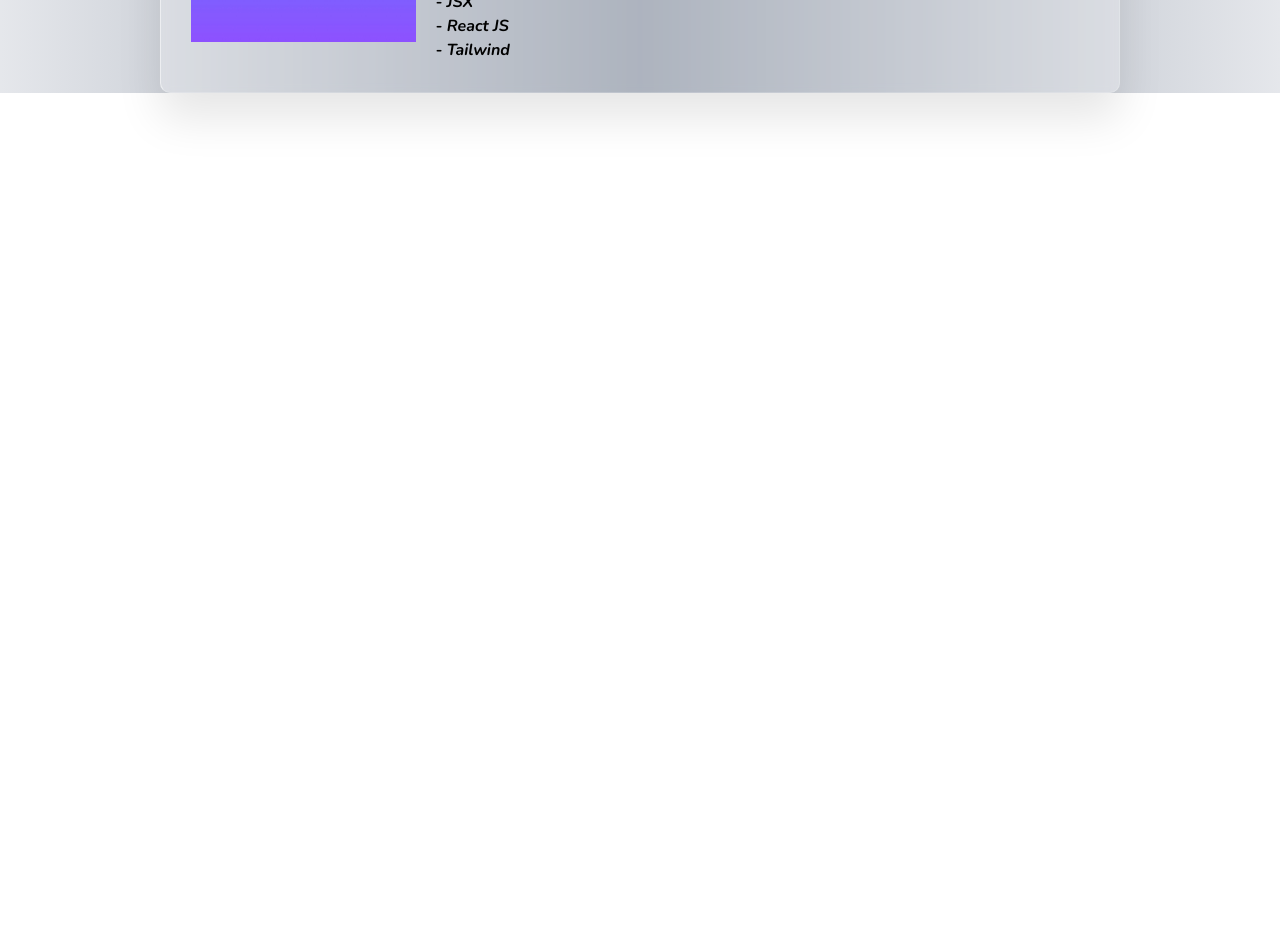
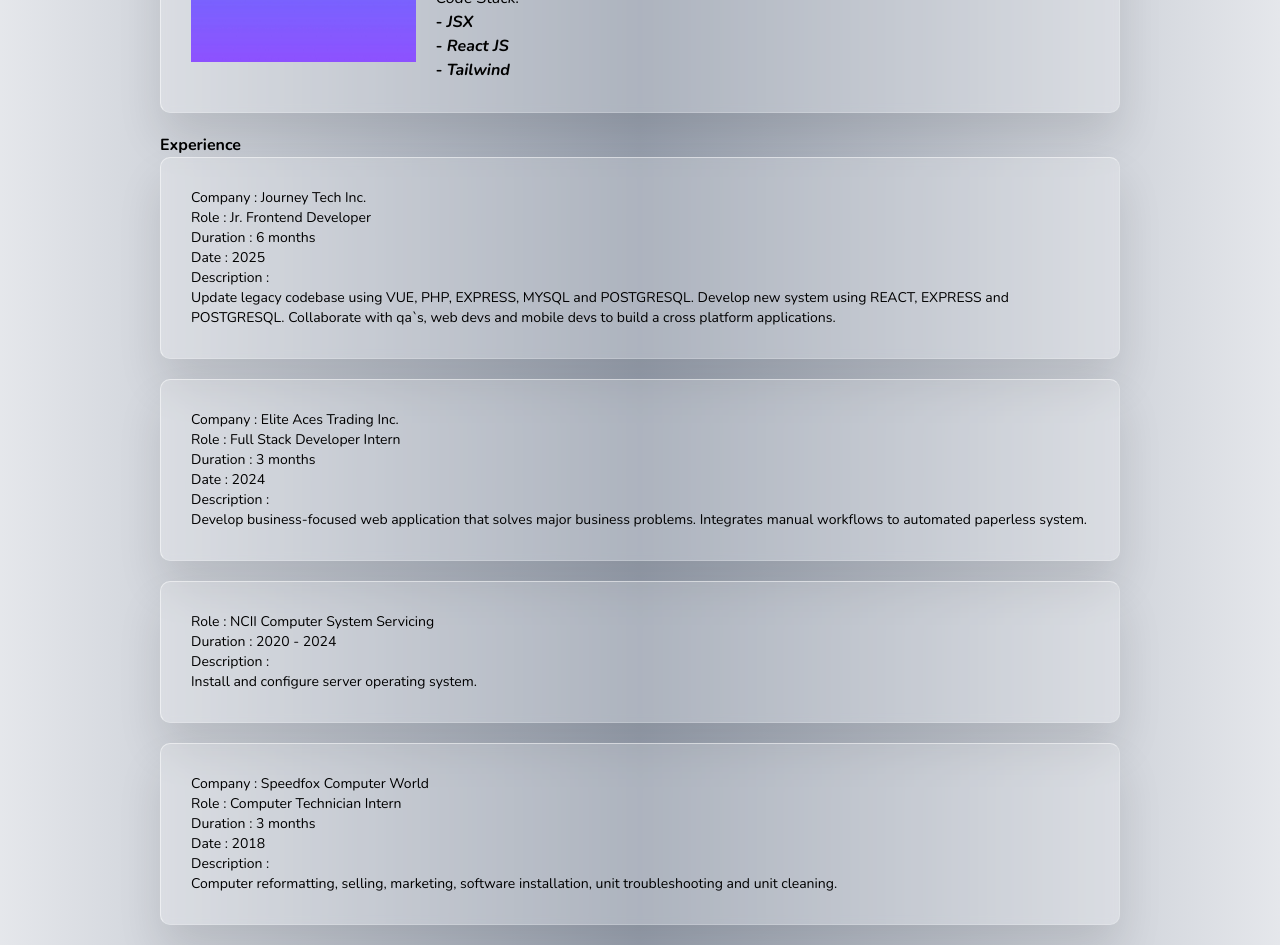
Before and after one commit to MyGithubAccnt1/Portfolio, a React (Vite) app: page / in a window 1280 px wide. Shown: the part 3840-4785 px from the top of the page. Before the commit the page ends 3933 px from the top, so only its background shows below. Built offline with nearby package versions, Linux system fonts and the light colour scheme.

Commit message:
add exerience

```diff
--- /dev/null
+++ b/src/components/Experience.jsx
@@ -0,0 +1,86 @@
+function Experience() {
+
+  const box = {
+    backgroundColor: "rgba(255, 255, 255, 0.2)",
+    boxShadow: "0 25px 45px rgba(0, 0, 0, 0.1)",
+    border: "1px solid rgba(255, 255, 255, 0.5)",
+    borderRadius: "10px",
+    borderRight: "1px solid rgba(255, 255, 255, 0.2)",
+    borderBottom: "1px solid rgba(255, 255, 255, 0.2)",
+    backdropFilter: "blur(5px)",
+  };
+
+  const experience = [
+    {
+      company: 'Journey Tech Inc.',
+      role: 'Jr. Frontend Developer',
+      duration: '6 months',
+      date: '2025',
+      responsibility: 'Update legacy codebase using VUE, PHP, EXPRESS, MYSQL and POSTGRESQL. Develop new system using REACT, EXPRESS and POSTGRESQL. Collaborate with qa`s, web devs and mobile devs to build a cross platform applications.'
+    },
+    {
+      company: 'Elite Aces Trading Inc.',
+      role: 'Full Stack Developer Intern',
+      duration: '3 months',
+      date: '2024',
+      responsibility: 'Develop business-focused web application that solves major business problems. Integrates manual workflows to automated paperless system.'
+    },
+    {
+      company: '',
+      role: 'NCII Computer System Servicing',
+      duration: '2020 - 2024',
+      date: '',
+      responsibility: 'Install and configure server operating system.'
+    },
+    {
+      company: 'Speedfox Computer World',
+      role: 'Computer Technician Intern',
+      duration: '3 months',
+      date: '2018',
+      responsibility: 'Computer reformatting, selling, marketing, software installation, unit troubleshooting and unit cleaning.'
+    },
+  ];
+
+  return (
+    <div className='w-[100dvw] md:w-[80dvw] lg:w-[75dvw] mx-auto!'>
+      <b>Experience</b>
+      <div className="flex flex-col gap-5">
+        {experience.map((exp, index) => (
+          <div style={box} className="flex flex-col !p-[30px]" key={index}>
+            { exp.company && (
+              <div className="flex items-center gap-2">
+                <span className="text-sm">Company : {exp.company}</span>
+              </div>
+            )}
+
+            { exp.role && (
+              <div className="flex items-center gap-2">
+                <span className="text-sm">Role : {exp.role}</span>
+              </div>
+            )}
+
+            { exp.duration && (
+              <div className="flex items-center gap-2">
+                <span className="text-sm">Duration : {exp.duration}</span>
+              </div>
+            )}
+
+            { exp.date && (
+              <div className="flex items-center gap-2">
+                <span className="text-sm">Date : {exp.date}</span>
+              </div>
+            )}
+
+            {exp.responsibility && (
+              <div className="flex items-center gap-2">
+                  <span className="text-sm">Description : <br/> {exp.responsibility}</span>
+                </div>
+            )}
+          </div>
+        ))}
+      </div>
+    </div>
+  );
+}
+
+export default Experience;
--- a/src/pages/Home.jsx
+++ b/src/pages/Home.jsx
@@ -1,16 +1,18 @@
 import Hero from "../components/Hero"
 import CodeStack from "../components/CodeStack"
 import Projects from "../components/Projects"
+import Experience from "../components/Experience"
 
 function Home() {
     return (
         <div
         className="bg-gradient-to-r from-gray-200 via-gray-400 to-gray-200
         dark:from-neutral-900 dark:via-neutral-600 dark:to-neutral-900
-        flex flex-col gap-5">
+        flex flex-col gap-5 !py-5">
             <Hero />
             <CodeStack />
             <Projects />
+            <Experience />
         </div>
     )
   }
```
